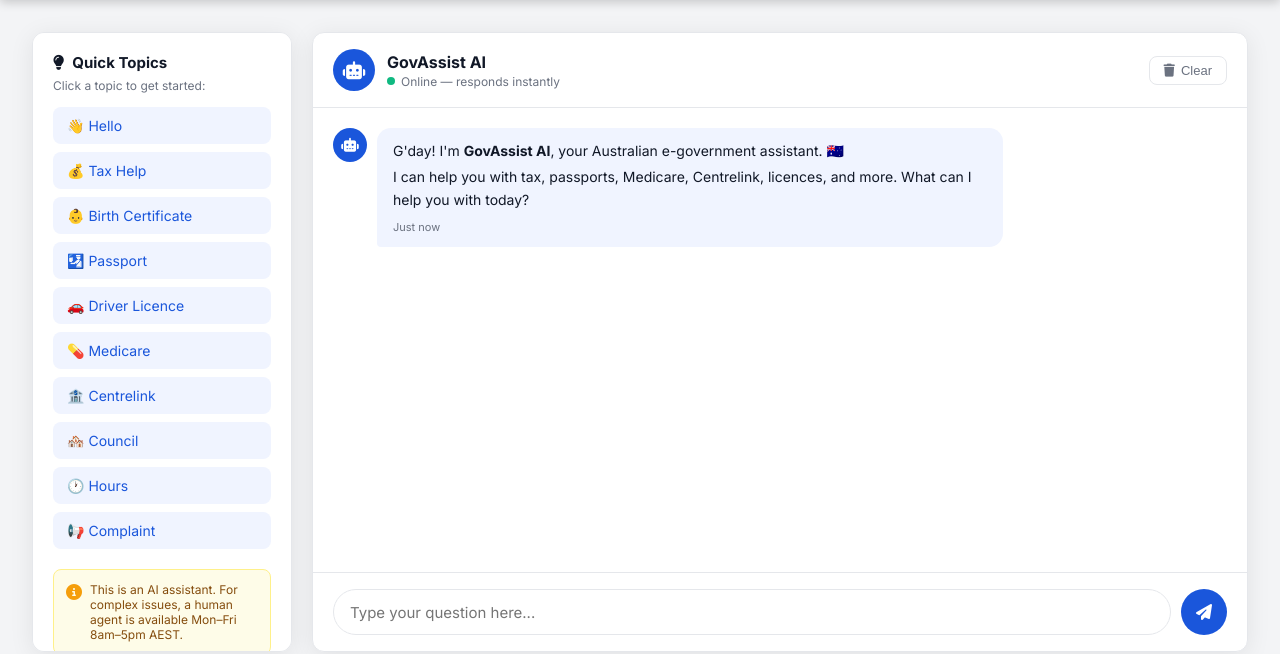
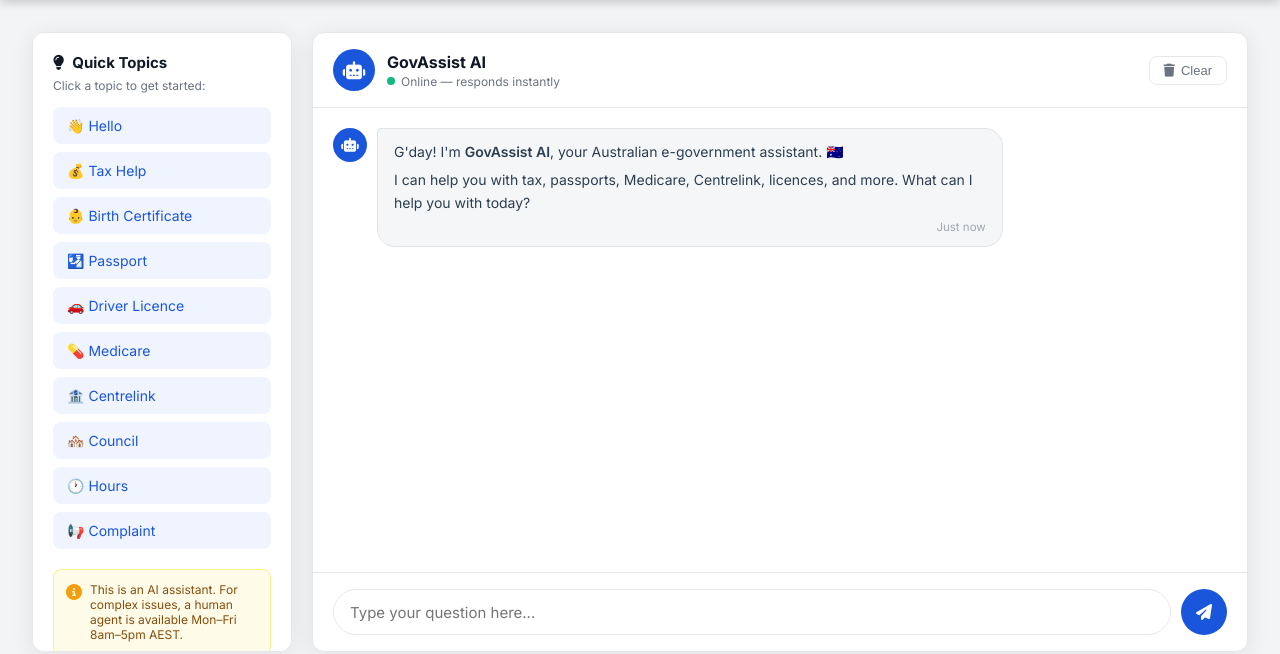
Before and after one commit to rohhit123/egov-chatbot, a Flask app: page /chatbot in a window 1280 px wide. Shown: the part 60-714 px from the top of the page. Run offline with Flask 3, Linux system fonts and the light colour scheme; a user stored in the database is signed in.

Commit message:
Fix chatbot response formatting

```diff
--- a/templates/chatbot.html
+++ b/templates/chatbot.html
@@ -39,8 +39,10 @@
             <div class="msg-wrapper bot-msg">
                 <div class="avatar"><i class="fas fa-robot"></i></div>
                 <div class="bubble">
-                    <p>G'day! I'm <strong>GovAssist AI</strong>, your Australian e-government assistant. 🇦🇺</p>
-                    <p>I can help you with tax, passports, Medicare, Centrelink, licences, and more. What can I help you with today?</p>
+                    <div class="bubble-content">
+                        <p>G'day! I'm <strong>GovAssist AI</strong>, your Australian e-government assistant. 🇦🇺</p>
+                        <p>I can help you with tax, passports, Medicare, Centrelink, licences, and more. What can I help you with today?</p>
+                    </div>
                     <span class="msg-time">Just now</span>
                 </div>
             </div>
@@ -60,10 +62,101 @@
         </div>
     </div>
 </div>
+
+<style>
+/* ── Bubble content formatting ── */
+.bubble-content {
+    line-height: 1.65;
+    font-size: 0.95rem;
+}
+.bubble-content p {
+    margin: 0 0 6px 0;
+}
+.bubble-content p:last-child {
+    margin-bottom: 0;
+}
+.bubble-content b,
+.bubble-content strong {
+    font-weight: 600;
+    color: inherit;
+}
+.bubble-content a {
+    color: #2980b9;
+    text-decoration: underline;
+    word-break: break-all;
+}
+.bubble-content a:hover {
+    color: #1a5276;
+}
+/* Bullet lines from <br>• */
+.bubble-content br {
+    display: block;
+    margin: 2px 0;
+}
+/* Formatted list styling */
+.bubble-content ul {
+    margin: 6px 0 6px 18px;
+    padding: 0;
+}
+.bubble-content ul li {
+    margin-bottom: 4px;
+}
+
+/* ── User bubble ── */
+.user-msg .bubble {
+    background: linear-gradient(135deg, #2980b9, #1a5276);
+    color: #fff;
+    border-radius: 18px 4px 18px 18px;
+}
+.user-msg .bubble-content a {
+    color: #aed6f1;
+}
+
+/* ── Bot bubble ── */
+.bot-msg .bubble {
+    background: #f4f6f8;
+    color: #2c3e50;
+    border-radius: 4px 18px 18px 18px;
+    border: 1px solid #e0e4e8;
+}
+
+/* ── Time stamp ── */
+.msg-time {
+    display: block;
+    font-size: 0.72rem;
+    opacity: 0.6;
+    margin-top: 6px;
+    text-align: right;
+}
+</style>
 {% endblock %}
 
 {% block scripts %}
 <script>
+function formatResponse(text) {
+    // Convert <br> and \n to actual line breaks handled by innerHTML
+    // Already HTML from backend — just return as-is but wrap nicely
+    return text;
+}
+
+function appendMessage(role, content) {
+    const container = document.getElementById('chatMessages');
+    const now = new Date().toLocaleTimeString('en-AU', {hour:'2-digit', minute:'2-digit'});
+    const wrapper = document.createElement('div');
+    wrapper.className = `msg-wrapper ${role === 'user' ? 'user-msg' : 'bot-msg'}`;
+
+    wrapper.innerHTML = `
+        ${role === 'bot' ? '<div class="avatar"><i class="fas fa-robot"></i></div>' : ''}
+        <div class="bubble">
+            <div class="bubble-content">${content}</div>
+            <span class="msg-time">${now}</span>
+        </div>
+        ${role === 'user' ? '<div class="avatar user-av"><i class="fas fa-user"></i></div>' : ''}
+    `;
+    container.appendChild(wrapper);
+    container.scrollTop = container.scrollHeight;
+}
+
 function sendMessage() {
     const input = document.getElementById('userInput');
     const msg = input.value.trim();
@@ -94,23 +187,6 @@
     sendMessage();
 }
 
-function appendMessage(role, content) {
-    const container = document.getElementById('chatMessages');
-    const now = new Date().toLocaleTimeString('en-AU', {hour:'2-digit', minute:'2-digit'});
-    const wrapper = document.createElement('div');
-    wrapper.className = `msg-wrapper ${role === 'user' ? 'user-msg' : 'bot-msg'}`;
-    wrapper.innerHTML = `
-        ${role === 'bot' ? '<div class="avatar"><i class="fas fa-robot"></i></div>' : ''}
-        <div class="bubble">
-            <p>${content}</p>
-            <span class="msg-time">${now}</span>
-        </div>
-        ${role === 'user' ? '<div class="avatar user-av"><i class="fas fa-user"></i></div>' : ''}
-    `;
-    container.appendChild(wrapper);
-    container.scrollTop = container.scrollHeight;
-}
-
 function showTyping() {
     document.getElementById('typingIndicator').style.display = 'flex';
     document.getElementById('chatMessages').scrollTop = 999999;
@@ -121,7 +197,7 @@
 function clearChat() {
     const c = document.getElementById('chatMessages');
     c.innerHTML = '';
-    appendMessage('bot', 'Chat cleared. How can I help you today?');
+    appendMessage('bot', 'Chat cleared! How can I help you today? 😊');
 }
 </script>
 {% endblock %}
```
